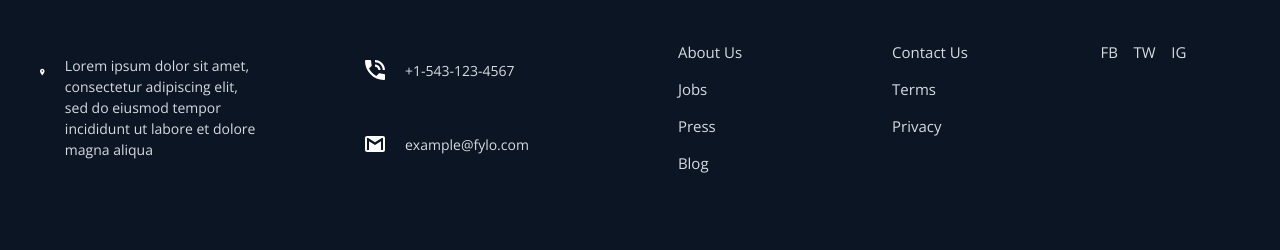
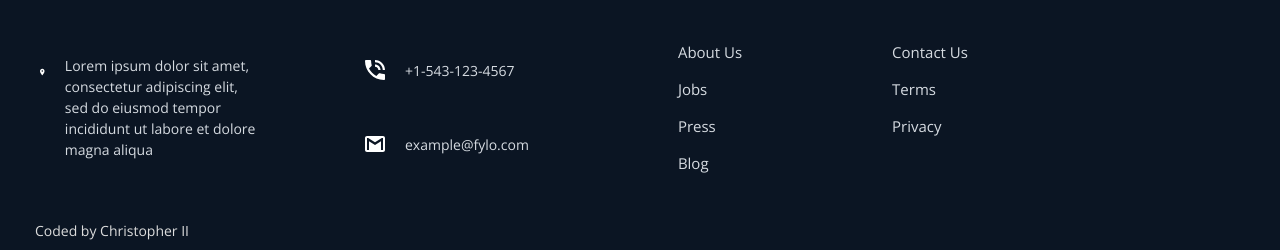
Before and after one commit to donchriscorleone/fylo-dark-theme-landing-page-master, a plain HTML site: page index.html in a window 1280 px wide. Shown: the part 2643-2893 px from the top of the page. Drawn offline with nearby package versions, Linux system fonts and the light colour scheme.

Commit message:
added attribution.

```diff
--- a/index.css
+++ b/index.css
@@ -583,6 +583,31 @@ p {
     line-height: 1.5;
 }
 
+.footer .attribution {
+    position: absolute;
+    bottom: 10px;
+}
+
+.footer .attribution a {
+    text-decoration: none;
+    color: #ddd;
+    font-size: 1.4rem;
+    transition: color .5s ease-in-out;
+}
+
+.footer .attribution a:hover, .footer .attribution a:visited {
+    color: #aaa;
+}
+
+.link-icon {
+    width: 40px;
+}
+
+.footer__icon {
+    width: 10px;
+    fill: white;
+}
+
 @media screen and (min-width: 1000px) {
     .footer {
        min-height: initial;
--- a/index.html
+++ b/index.html
@@ -153,7 +153,7 @@
         <p>It only takes a minute to sign up and our free starter tier is extremely generous. If you have any
           questions, our support team would be happy to help you.</p>
       </div>
-      <form class="callout-content" id="form" novalidate>
+      <form method="post" class="callout-content" id="form" novalidate>
         <label class="input-container" for="email">
           <input class="input-email" placeholder="email@example.com" name="email" id="email" type="email" required>
           <span class="error-message">Please enter a valid email address</span>
@@ -211,17 +211,32 @@
           <a href="#" class="link link-gray">Privacy</a>
         </li>
       </ul>
-      <ul class="list list-inline text-center">
+      <!-- <ul class="list list-inline text-center">
         <li class="list__item">
-          <a href="#" class="link link-gray">FB</a>
+          <a href="#" class="link link-icon">
+            <svg class="footer__icon">
+              <use xlink:href="./sprites/social-media-sprite.svg#facebook"></use>
+            </svg>
+          </a>
         </li>
         <li class="list__item">
-          <a href="#" class="link link-gray">TW</a>
+          <a href="#" class="link link-icon">
+            <svg class="footer__icon">
+              <use xlink:href="./sprites/social-media-sprite.svg#twitter"></use>
+            </svg>
+          </a>
         </li>
         <li class="list__item">
-          <a href="#" class="link link-gray">IG</a>
+          <a href="#" class="link link-icon">
+            <svg class="footer__icon">
+              <use xlink:href="./sprites/social-media-sprite.svg#instagram"></use>
+            </svg>
+          </a>
         </li>
-      </ul>
+      </ul> -->
+    </div>
+    <div class="attribution">
+      <a href="https://www.instagram.com/christopheriilajom" target="_blank">Coded by Christopher II</a>
     </div>
   </footer>
 </body>
```
Also changed, not shown: images/facebook.svg (added), images/instagram.svg (added), images/twitter.svg (added), sprites/social-media-sprite.svg (added).
